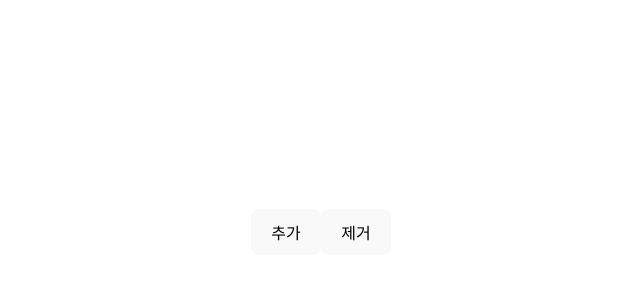
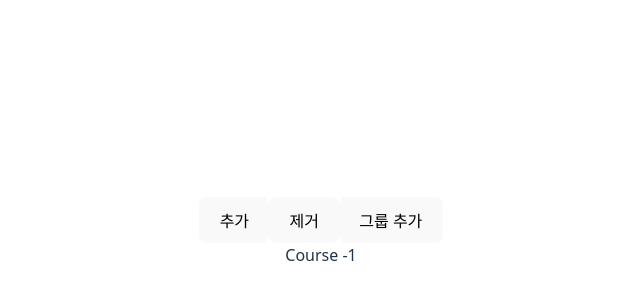
Before and after one commit to physicsodor/cat-tower, a React (Vite) app: page / in a window 1280 px wide. Shown: the part 168-468 px from the top of the page, without its empty margins (319-959 px from the left). Built offline with nearby package versions, Linux system fonts and the light colour scheme.

Commit message:
feat: add type Course, and related methods such as DefCrs, addCrs, delCrs, and so on. It is to separate Subject and Course.

```diff
--- a/src/App.tsx
+++ b/src/App.tsx
@@ -3,10 +3,11 @@ import "./App.css";
 import { DefSbj, type Subject } from "./types/Subject";
 import { type SelectMode } from "./types/SelectMode";
 import { setDif, setUni } from "./utils/setOp";
-import { sbjByIdx } from "./utils/subjectOp";
-import { testSubjectList } from "./utils/testSubjectList";
+import { itmByIdx } from "./utils/getByIdx";
+import { type Course, DefCrs } from "./types/Course";
 
 function App() {
+  const [crsList, setCrsList] = useState<Course[]>([]);
   const [sbjList, setSbjList] = useState<Subject[]>([]);
   const [slcSet, setSlcSet] = useState<Set<number>>(new Set());
 
@@ -21,16 +22,33 @@ function App() {
   };
 
   const delSbj = () => {
-    setSbjList((pSbjList) =>
-      pSbjList
-        .filter((sbj) => !slcSet.has(sbj.idx))
-        .map((sbj) => {
-          if (slcSet.has(sbj.mom))
-            return { ...sbj, mom: sbjByIdx(sbjList, sbj.mom).mom };
-          return sbj;
-        })
-    );
+    setSbjList((pSbjList) => pSbjList.filter((sbj) => !slcSet.has(sbj.idx)));
     setSlcSet(new Set());
+  };
+
+  const addCrs = () => {
+    const idxList = crsList.map((crs) => crs.idx).sort((a, b) => a - b);
+    let i = 0;
+    for (; i < idxList.length; i++) {
+      if (i !== idxList[i]) break;
+    }
+    setCrsList((pCrsList) => [...pCrsList, DefCrs(i)]);
+    setSlcSet(new Set([]));
+  };
+
+  const delCrs = (i: number) => () => {
+    const mom = itmByIdx(crsList, crsList[i].mom);
+    if (mom) {
+      const nMom = mom.mom;
+      setCrsList((pCrsList) =>
+        pCrsList
+          .filter((crs) => crs.idx !== i)
+          .map((crs) => (crs.mom === i ? { ...crs, mom: nMom } : crs))
+      );
+      setSbjList((pSbjList) =>
+        pSbjList.map((sbj) => (sbj.mom === i ? { ...sbj, mom: nMom } : sbj))
+      );
+    }
   };
 
   const slcSbj = (idxSet: Set<number>, mode: SelectMode) => {
@@ -52,24 +70,24 @@ function App() {
       slcSbj(new Set([idx]), mode);
     };
 
+  const makeCourse = (i: number) => (
+    <div>
+      <div onClick={delCrs(i)}>Course {i}</div>
+      {crsList.filter((crs) => crs.mom === i).map((crs) => makeCourse(crs.idx))}
+      {sbjList
+        .filter((sbj) => sbj.mom === i)
+        .map((sbj) => (
+          <div>Subject {sbj.idx}</div>
+        ))}
+    </div>
+  );
+
   return (
     <div className="App">
       <button onClick={addSbj}>추가</button>
       <button onClick={delSbj}>제거</button>
-      <div>
-        {sbjList.map((sbj) => (
-          <div
-            onClick={handle_sbj_onClick(sbj.idx)}
-            style={{
-              backgroundColor: slcSet.has(sbj.idx) ? "red" : "transparent",
-            }}
-          >
-            <div>
-              {sbj.idx}, {sbj.mom}
-            </div>
-          </div>
-        ))}
-      </div>
+      <button onClick={addCrs}>그룹 추가</button>
+      <div>{makeCourse(-1)}</div>
     </div>
   );
 }
--- /dev/null
+++ b/src/types/Course.ts
@@ -0,0 +1,11 @@
+export type Course = {
+  idx: number;
+  ttl: string;
+  mom: number;
+};
+
+export const DefCrs = (i = 0, m = -1): Course => ({
+  idx: i,
+  ttl: "",
+  mom: m,
+});
--- /dev/null
+++ b/src/utils/getByIdx.ts
@@ -0,0 +1,19 @@
+export const ordByIdx = <T extends { idx: number }>(
+  TList: T[],
+  idx: number
+) => {
+  for (let i = 0; i < TList.length; i++) {
+    if (TList[i].idx === idx) return i;
+  }
+  return -1;
+};
+
+export const itmByIdx = <T extends { idx: number }>(
+  TList: T[],
+  idx: number
+) => {
+  for (let t of TList) {
+    if (t.idx === idx) return t;
+  }
+  return undefined;
+};
--- a/src/utils/subjectOp.ts
+++ /dev/null
@@ -1,15 +0,0 @@
-import { DefSbj, type Subject } from "../types/Subject";
-
-export const ordByIdx = (sbjList: Subject[], idx: number) => {
-  for (let i = 0; i < sbjList.length; i++) {
-    if (sbjList[i].idx === idx) return i;
-  }
-  return -1;
-};
-
-export const sbjByIdx = (sbjList: Subject[], idx: number) => {
-  for (let s of sbjList) {
-    if (s.idx === idx) return s;
-  }
-  return DefSbj();
-};
```
Also changed, not shown: src/utils/validate.ts (renamed from src/utils/testSubjectList.ts, +21 -13 lines), 1 other file (tests, documents, lock files or other folders).
